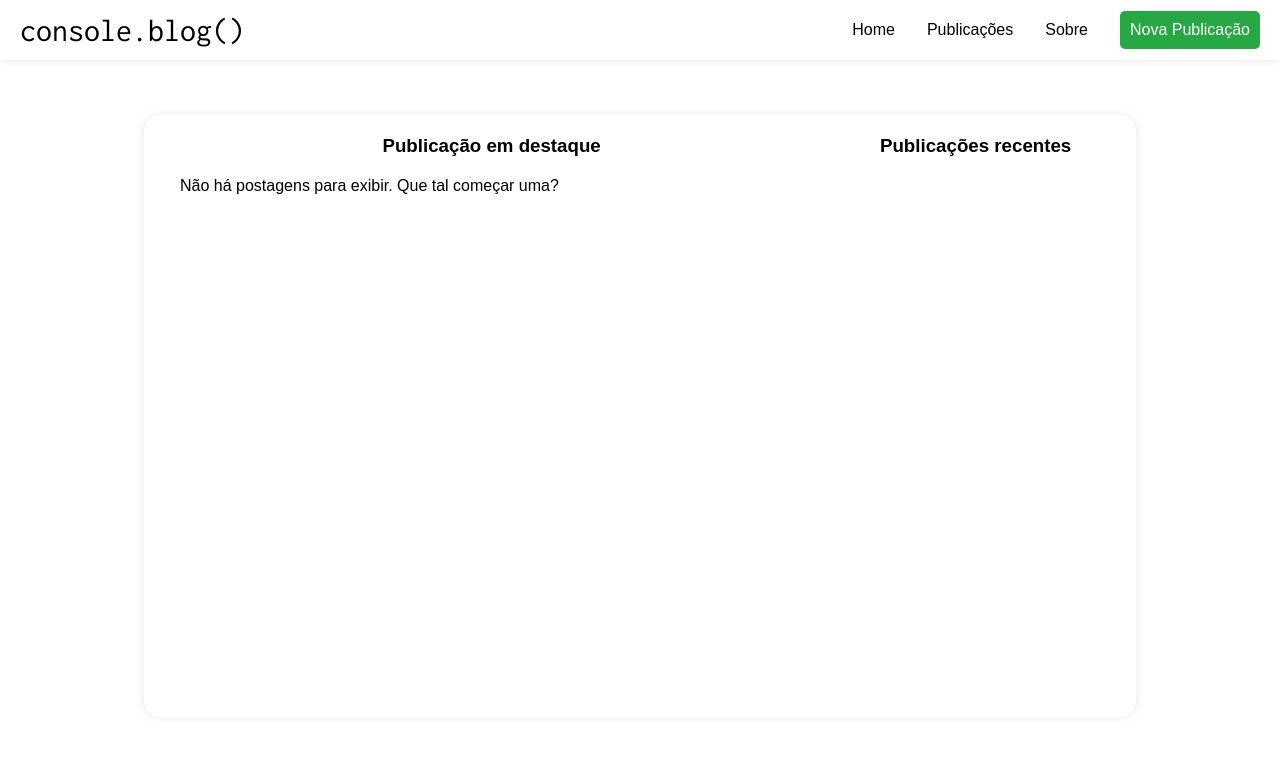
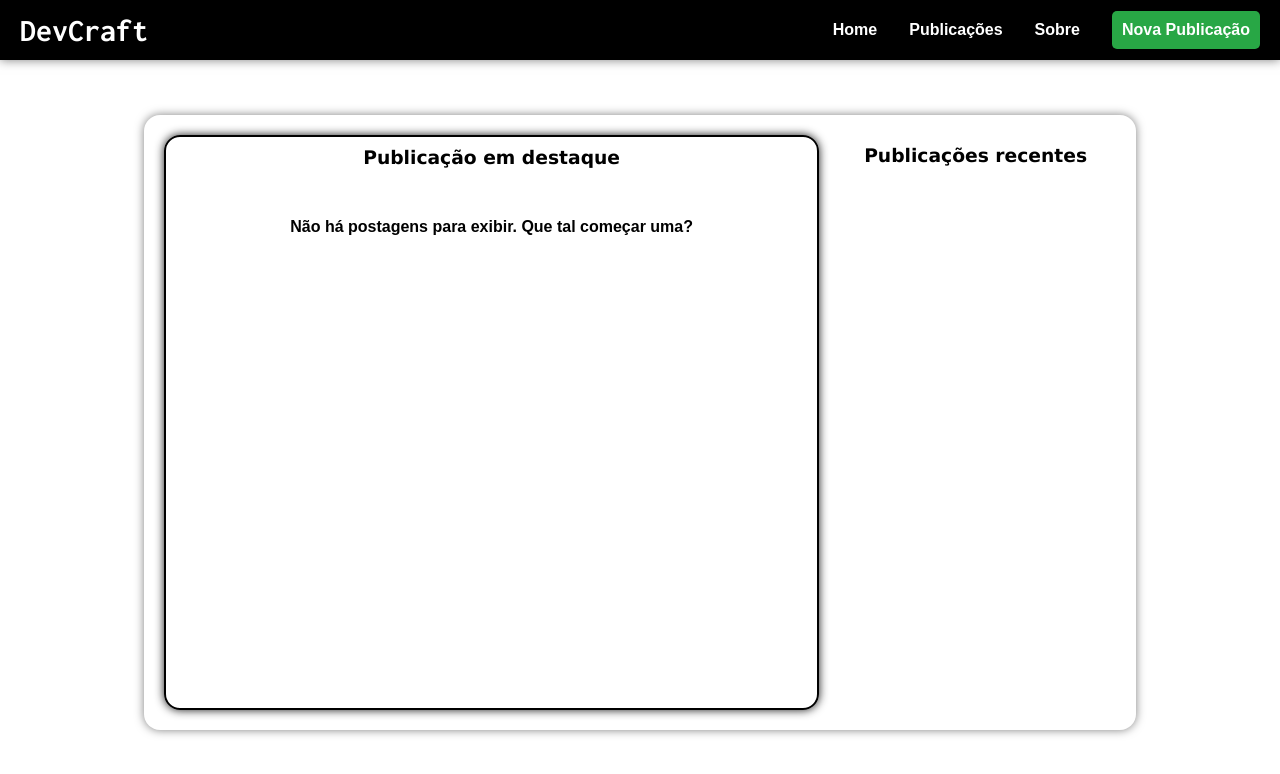
Before and after one commit to Matthzin/ProjetoBlog, a plain HTML site: page index.html in a window 1280 px wide. Drawn offline with Linux system fonts and the light colour scheme.

Commit message:
first commit

```diff
--- a/index.html
+++ b/index.html
@@ -3,22 +3,22 @@
   <head>
     <meta charset="UTF-8" />
     <meta name="viewport" content="width=device-width, initial-scale=1.0" />
-    <link rel="stylesheet" href="styles\home.css" />
-    <script src="home.js"></script>
-    <title>console.blog() | Página Inicial</title>
+    <link rel="stylesheet" href="styles/home.css" />
+    <link rel="stylesheet" href="styles/nav.css"></link>
+    <title>DevCraft | Página Inicial</title>
   </head>
   <body>
     <header>
       <div class="logo">
-        <a id="logo" href="\ProjetoBlog\index.html">console.blog()</a>
-        <!-- <a id="logo" href="index.html">console.blog()</a> -->
+        <a id="logo" href="/index.html">DevCraft</a>
+        <!-- Link para a home -->
       </div>
       <nav>
         <ul>
           <li><a href="#">Home</a></li>
-          <li><a href="">Publicações</a></li>
+          <li><a href="#">Publicações</a></li>
           <li><a href="#">Sobre</a></li>
-          <a id="publicar" href="\ProjetoBlog\pages\publicar.html">Nova Publicação</a>
+          <a id="publicar" href="./pages/publicar.html">Nova Publicação</a>
           <!-- <a id="publicar" href="\pages\publicar.html">Nova Publicação</a> -->
         </ul>
         <div class="burger">
@@ -30,24 +30,27 @@
           document.querySelector(".burger").addEventListener("click", () => {
             document.querySelector("nav ul").classList.toggle("active");
           });
-        </script>
+          </script>
       </nav>
     </header>
     <main>
       <div class="container">
         <section class="container-destaque">
           <div class="container-titulo-destaque">
-            <h3>Publicação em destaque</h3>
+            <h3 id="title-pages">Publicação em destaque</h3>
           </div>
           <div id="artigo-destaque"></div>
         </section>
         <section class="container-recentes">
-          <div class="container-titulo-recente">
-            <h3>Publicações recentes</h3>
+          <div id="recentes" class="container-titulo-recente">
+            <h3 id="title-pages" >Publicações recentes</h3>
           </div>
           <div id="artigo-recente"></div>
         </section>
       </div>
     </main>
+
   </body>
-</html>
+  <script src="./js/home.js"></script>
+
+  </html>
--- a/home.js
+++ b/js/home.js
@@ -1,4 +1,5 @@
 document.addEventListener("DOMContentLoaded", function () {
+
   const postagens = JSON.parse(localStorage.getItem("postagens")) || [];
 
   const artigoDestaque = document.getElementById("artigo-destaque");
@@ -7,11 +8,14 @@ document.addEventListener("DOMContentLoaded", function () {
   if (postagens.length > 0) {
     const postagem = postagens[0];
     const postagemDiv = document.createElement("div");
+    postagemDiv.className = "divContainer"
+    //criando uma div fixa
     postagemDiv.className = "post-destaque";
     postagemDiv.classList.add("postagem");
 
+    //Criando uma div para a imagem
     const imagem = document.createElement("img");
-    imagem.src = postagem.imagem || `pages\\StandardPostImage.jpg`;
+    imagem.src = postagem.imagem || `./image/StandardPostImage.jpg`;
     imagem.alt = postagem.titulo;
     imagem.classList.add("imagem-destaque");
     postagemDiv.appendChild(imagem);
@@ -59,9 +63,13 @@ document.addEventListener("DOMContentLoaded", function () {
 
       artigoRecente.appendChild(postagemRecentDiv);
     }
-  } else {
+  }
+  //cria mensagem caso não haja nenhuma postagem feita
+  else {
     const mensagem = document.createElement("p");
+    mensagem.className = "labels";
     mensagem.textContent = "Não há postagens para exibir. Que tal começar uma?";
     artigoDestaque.appendChild(mensagem);
+
   }
 });
--- a/publicar.js
+++ b/js/publicar.js
@@ -57,7 +57,7 @@ document.addEventListener("DOMContentLoaded", function () {
     localStorage.setItem("postagens", JSON.stringify(postagens));
 
     alert("Publicação enviada com sucesso!");
-    const redirect = "\\" + "ProjetoBlog" + "\\" + "index.html";
+    const redirect = "../index.html";
     window.location.href = redirect;
   }
 });
--- a/styles/home.css
+++ b/styles/home.css
@@ -5,40 +5,6 @@
     padding: 0;
     box-sizing: border-box;
     font-family: Arial, Helvetica, sans-serif;
-}
-
-header {
-    width: 100%;
-    height: 60px;
-    display: flex;
-    justify-content: space-between;
-    align-items: center;
-    background-color: rgb(255, 255, 255);
-    box-shadow: 0 0 10px rgba(0, 0, 0, 0.1);
-    padding: 0 20px;
-}
-
-nav {
-    display: flex;
-    align-items: center;
-}
-
-nav ul {
-    list-style-type: none;
-    display: flex;
-    align-items: center;
-    flex-direction: row;
-    gap: 2rem;
-}
-
-#logo {
-    font-family: 'Inconsolata', monospace;
-    font-size: 4vh;
-}
-
-a {
-    text-decoration: none;
-    color: black;
 }
 
 #publicar {
@@ -51,10 +17,17 @@ a {
     font-size: 16px;
 }
 
-#publicar:hover {
-    background-color: #218838;
+#title-pages{
+    font-family:Verdana, Geneva, Tahoma, sans-serif;
+    margin-top: 10px;
 }
 
+.labels{
+    font-size:medium;
+    font-weight: bold;
+    text-align: center;
+    margin-top: 30px;
+}
 .burger {
     display: none;
     flex-direction: column;
@@ -85,14 +58,18 @@ main {
     padding: 20px;
     border-radius: 2vh;
     box-sizing: border-box;
-    box-shadow: 0 0 10px rgba(0, 0, 0, 0.1);
+    box-shadow: 0 0 10px rgba(0, 0, 0, 0.5 );
 }
 
+/*controla css do bloco da postagem de destaque*/
 .container-destaque {
     display: flex;
     flex-direction: column;
     width: 70%;
     height: auto;
+    border: 2px solid black;
+    border-radius: 2vh;
+    box-shadow: 0 0 10px rgba(0, 0, 0, 0.9);
 }
 
 .container-recentes {
@@ -173,6 +150,7 @@ main {
     margin-bottom: 15px;
 }
 
+/*Garante a responsividade do layout*/
 @media (max-width: 1024px) {
     .container {
         flex-direction: column;
--- /dev/null
+++ b/styles/nav.css
@@ -0,0 +1,61 @@
+header {
+    width: 100%;
+    height: 60px;
+    display: flex;
+    justify-content: space-between;
+    align-items: center;
+    background-color: rgb(0, 0, 0);
+    box-shadow: 0 0 10px rgba(0, 0, 0, 0.5);
+    padding: 0 20px;
+}
+a {
+    text-decoration: none;
+    color: white;
+    font-weight: bold;
+}
+
+nav {
+    display: flex;
+    align-items: center;
+}
+
+nav ul {
+    list-style-type: none;
+    display: flex;
+    align-items: center;
+    flex-direction: row;
+    gap: 2rem;
+}
+
+#logo {
+    font-family: 'Inconsolata', monospace;
+    font-size: 4vh;
+}
+
+#publicar:hover {
+    background-color: #28b828;
+}
+
+nav.active ul li {
+    width: 100%;
+    text-align: center;
+    padding: 15px 0;
+}
+
+nav.active ul li a {
+    width: 100%;
+    display: block;
+}
+
+nav.active ul {
+    display: flex;
+    flex-direction: column;
+    align-items: center;
+    position: absolute;
+    top: 60px;
+    left: 0;
+    width: 100%;
+    background-color: white;
+    box-shadow: 0 0 10px rgba(0, 0, 0, 0.1);
+    z-index: 1;
+}
--- a/styles/publicar.css
+++ b/styles/publicar.css
@@ -1,6 +1,7 @@
 @import url('https://fonts.googleapis.com/css2?family=Inconsolata:wght@200..900&display=swap');
 
-* {
+
+*{
     margin: 0;
     padding: 0;
     font-family: Arial, Helvetica, sans-serif;
@@ -22,35 +23,9 @@ header {
     /* Garante que a navbar esteja acima de outros elementos */
 }
 
-#logo {
-    font-family: 'Inconsolata', monospace;
-    font-size: 4vh;
-}
-
-nav {
-    display: flex;
-    align-items: center;
-}
-
-nav ul {
-    list-style-type: none;
-    display: flex;
-    flex-direction: row;
-    gap: 2rem;
-}
-
-nav ul li {
-    display: inline;
-}
-
-a {
-    text-decoration: none;
-    color: black;
-}
-
 #publicar {
     padding: 10px;
-    background-color: #28a745;
+    background-color: #28b828;
     color: white;
     border: none;
     border-radius: 5px;
@@ -59,7 +34,7 @@ a {
 }
 
 #publicar:hover {
-    background-color: #218838;
+    background-color: #28b828;
 }
 
 /* Menu burger */
@@ -74,30 +49,6 @@ a {
     height: 3px;
     background-color: black;
     margin: 4px;
-}
-
-nav.active ul {
-    display: flex;
-    flex-direction: column;
-    align-items: center;
-    position: absolute;
-    top: 60px;
-    left: 0;
-    width: 100%;
-    background-color: white;
-    box-shadow: 0 0 10px rgba(0, 0, 0, 0.1);
-    z-index: 1;
-}
-
-nav.active ul li {
-    width: 100%;
-    text-align: center;
-    padding: 15px 0;
-}
-
-nav.active ul li a {
-    width: 100%;
-    display: block;
 }
 
 #publicar {
@@ -127,7 +78,7 @@ input[type="file"] {
 input[type="file"]::-webkit-file-upload-button {
     padding: 10px 20px;
     color: white;
-    background-color: #28a745;
+    background-color: #28b828;
     border: none;
     border-radius: 5px;
     cursor: pointer;
@@ -136,13 +87,13 @@ input[type="file"]::-webkit-file-upload-button {
 }
 
 input[type="file"]::-webkit-file-upload-button:hover {
-    background-color: #218838;
+    background-color: #28b828;
 }
 
 input[type="file"]::-moz-file-upload-button {
     padding: 10px 20px;
     color: white;
-    background-color: #28a745;
+    background-color: #28b828;
     border: none;
     border-radius: 5px;
     cursor: pointer;
@@ -151,7 +102,7 @@ input[type="file"]::-moz-file-upload-button {
 }
 
 input[type="file"]::-moz-file-upload-button:hover {
-    background-color: #218838;
+    background-color: #28b828;
 }
 
 .container {
@@ -160,11 +111,13 @@ input[type="file"]::-moz-file-upload-button:hover {
     background-color: white;
     padding: 20px;
     border-radius: 2vh;
-    box-shadow: 0 0 10px rgba(0, 0, 0, 0.1);
+    box-shadow: 0 0 10px rgba(0, 0, 0, 0.5);
     margin-top: 20px;
+    border: 2px solid rgb(68, 61, 61);
 }
 
 h2 {
+    font-family:Verdana, Geneva, Tahoma, sans-serif;
     text-align: center;
     color: #333;
 }
@@ -206,7 +159,7 @@ input[type="submit"] {
 }
 
 input[type="submit"]:hover {
-    background-color: #218838;
+    background-color: #28b828;
 }
 
 /* Responsividade */
```
Also changed, not shown: pages/publicar.html (+28 -20 lines), image/StandardPostImage.jpg (renamed from pages/StandardPostImage.jpg), screenshotsPages/screenshot 1.png (renamed from screenshots/screenshot 1.png), screenshotsPages/screenshot 2.png (renamed from screenshots/screenshot 2.png), screenshotsPages/screenshot 3.png (renamed from screenshots/screenshot 3.png), screenshotsPages/screenshot 4.png (renamed from screenshots/screenshot 4.png), screenshotsPages/screenshot 5.png (renamed from screenshots/screenshot 5.png).
